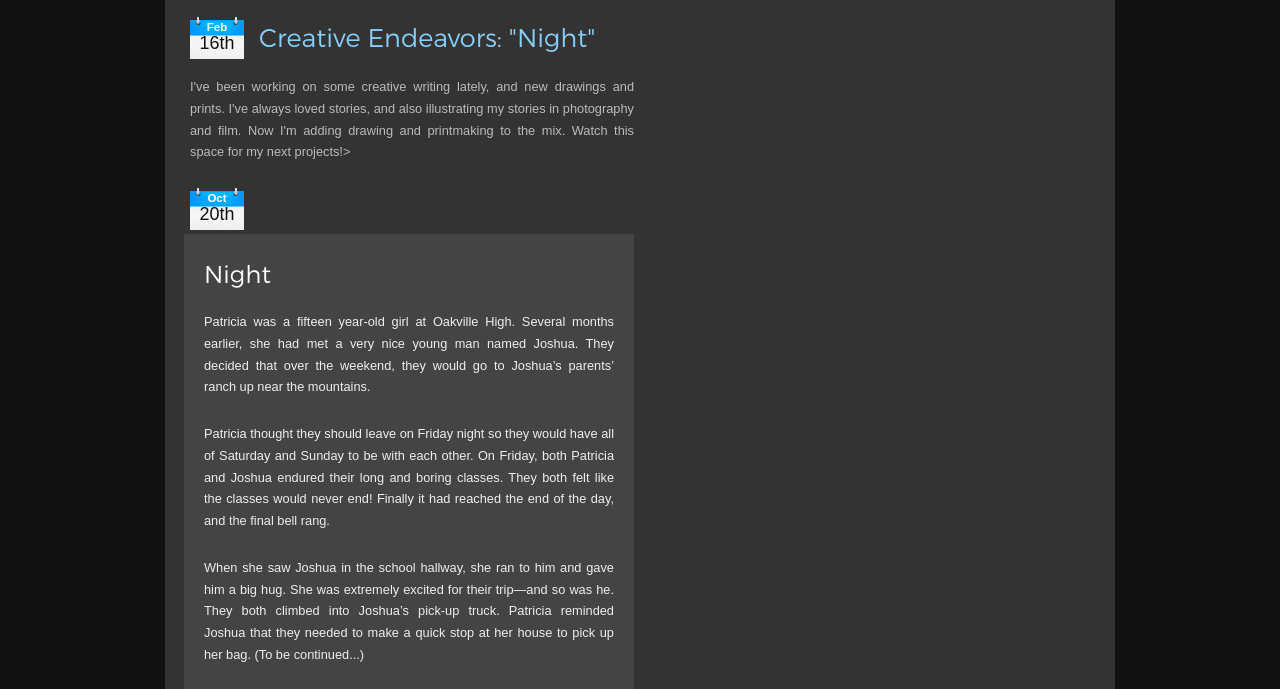
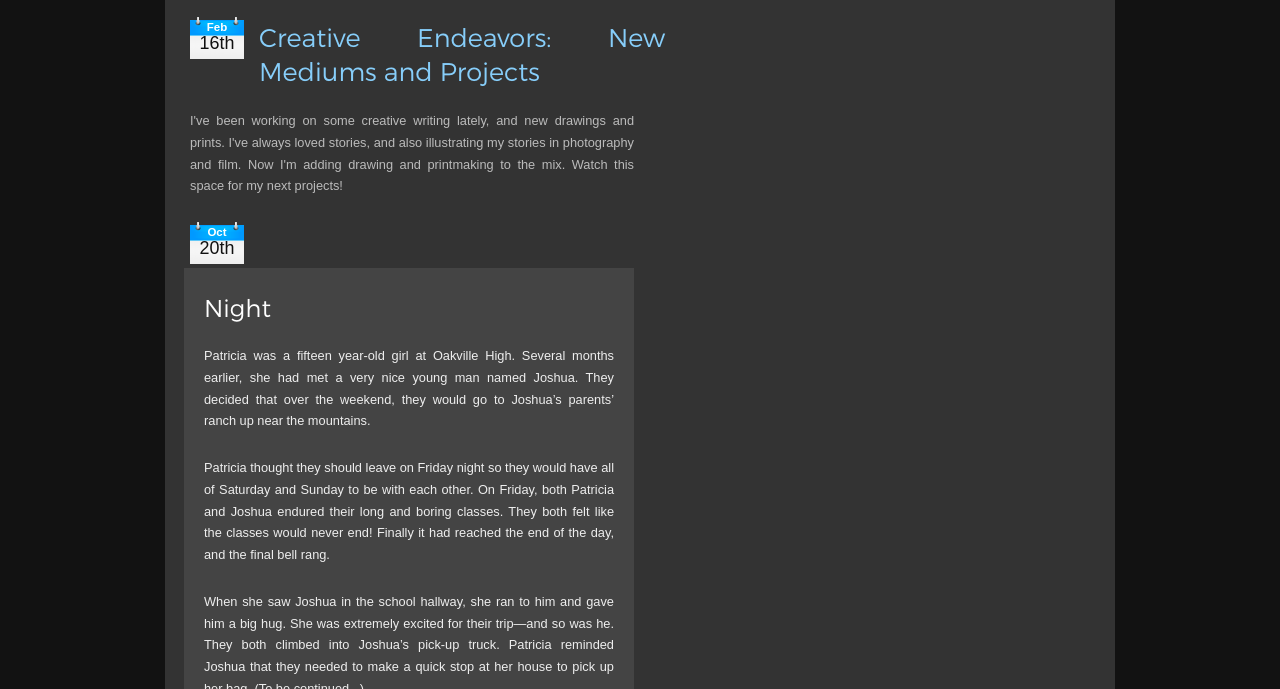
Before and after one commit to Sebastienbachar/sebastienbachar.github.io, a plain HTML site: page blog.html in a window 1280 px wide. Shown: the part 133-822 px from the top of the page. Drawn offline with Linux system fonts and the light colour scheme.

Commit message:
Update blog.html

```diff
--- a/blog.html
+++ b/blog.html
@@ -42,8 +42,8 @@
       <div id="left_content">
         <div id="blog_container">
           <div class="blog"><h2>Feb</h2><h3>16th</h3></div>
-            <h4 class="select"><a href="blog.html">Creative Endeavors: "Night"</a></h4>
-          <p>I've been working on some creative writing lately, and new drawings and prints.  I've always loved stories, and also illustrating my stories in photography and film.  Now I'm adding drawing and printmaking to the mix. Watch this space for my next projects!></p>
+            <h4 class="select"><a href="blog.html">Creative Endeavors: New Mediums and Projects</a></h4>
+          <p>I've been working on some creative writing lately, and new drawings and prints.  I've always loved stories, and also illustrating my stories in photography and film.  Now I'm adding drawing and printmaking to the mix. Watch this space for my next projects!</p>
           <div class="blog"><h2>Oct</h2><h3>20th</h3></div>
 
       <div id="right_content">
```
